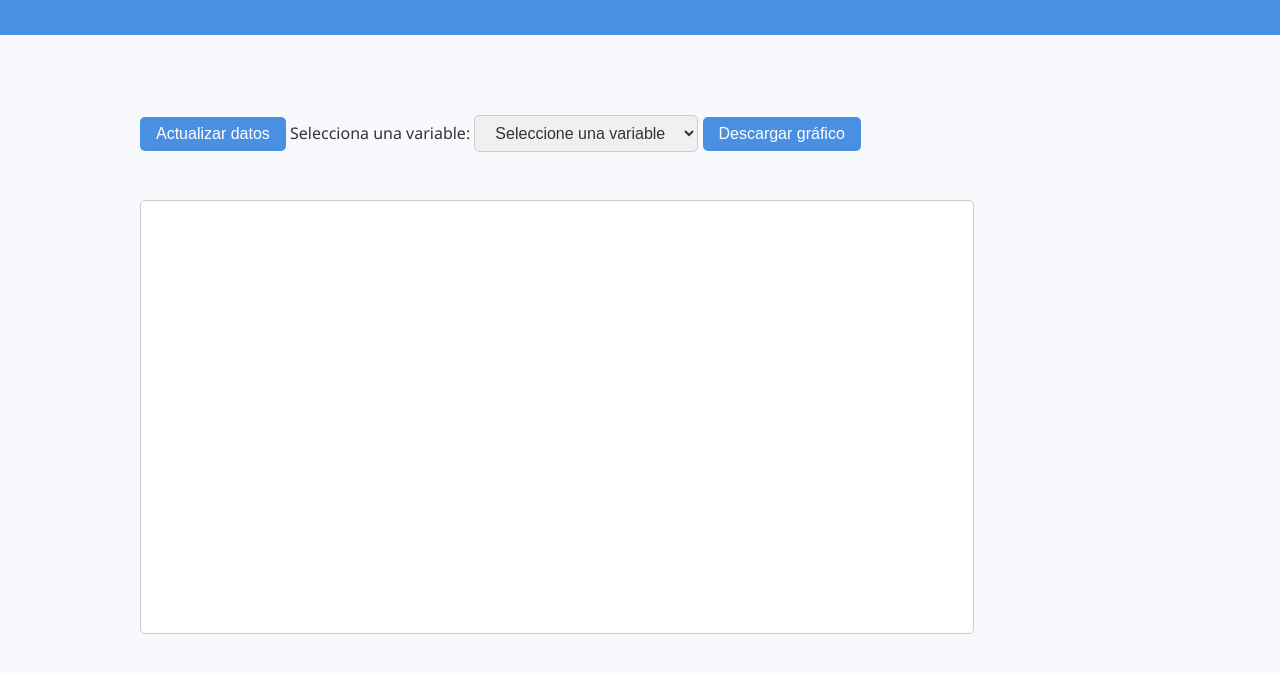
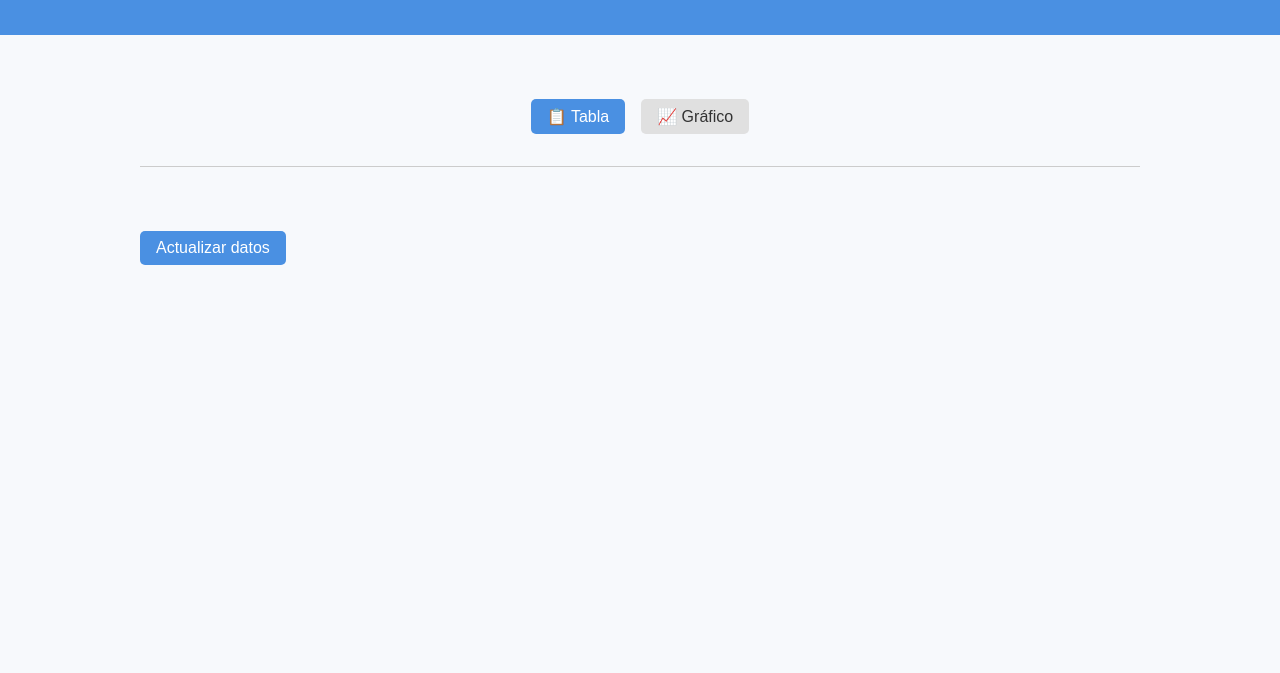
Before and after one commit to danielvillam/mangrove-data, a plain HTML site: page index.html in a window 1280 px wide. Shown: the part 83-756 px from the top of the page. Drawn offline with nearby package versions, Linux system fonts and the light colour scheme; some packages are replaced by stand-ins of ours; no server answers; a script that the page names is missing.

Commit message:
feat: add division between tables and charts

```diff
--- a/index.html
+++ b/index.html
@@ -14,17 +14,20 @@
       background: #f7f9fc;
       color: #333;
     }
+
     header {
       background-color: #4a90e2;
       padding: 1rem;
       text-align: center;
       color: white;
     }
+
     main {
       padding: 2rem;
       max-width: 1000px;
       margin: auto;
     }
+
     button, select {
       border: none;
       padding: 0.5rem 1rem;
@@ -33,33 +36,40 @@
       border-radius: 5px;
       cursor: pointer;
     }
+
     button {
       background-color: #4a90e2;
       color: white;
       transition: transform 0.2s, background-color 0.2s;
     }
+
     button.loading {
       background-color: #357ABD;
       transform: scale(0.95);
     }
+
     select {
       background-color: #f0f0f0;
       color: #333;
       border: 1px solid #ccc;
     }
+
     table {
       width: 100%;
       border-collapse: collapse;
       margin-bottom: 2rem;
     }
+
     th, td {
       border: 1px solid #ccc;
       padding: 0.5rem;
       text-align: left;
     }
+
     th {
       background-color: #e9f1fb;
     }
+
     canvas {
       margin-top: 2rem;
       background-color: white;
@@ -67,21 +77,61 @@
       border-radius: 5px;
       padding: 1rem;
     }
+
+    /* Tabs */
+    #tab-buttons {
+      display: flex;
+      justify-content: center;
+      gap: 1rem;
+      position: sticky;
+      top: 0;
+      background-color: #f7f9fc;
+      padding: 1rem 0;
+      z-index: 10;
+      border-bottom: 1px solid #ccc;
+    }
+
+    #tab-buttons button {
+      background-color: #e0e0e0;
+      color: #333;
+    }
+
+    #tab-buttons .active-tab {
+      background-color: #4a90e2;
+      color: white;
+    }
+
+    .tab-content {
+      margin-top: 1rem;
+    }
   </style>
 </head>
 <body>
   <header>
     <h1>🌱 Monitor Manglar</h1>
   </header>
+
   <main>
+    <!-- Barra de pestañas -->
+    <div id="tab-buttons">
+      <button onclick="showTab('tabla')" id="btn-tabla" class="active-tab">📋 Tabla</button>
+      <button onclick="showTab('grafico')" id="btn-grafico">📈 Gráfico</button>
+    </div>
+
+    <!-- Contenido de pestañas -->
+    <div id="tab-tabla" class="tab-content">
       <table id="dataTable"></table>
       <button id="refreshBtn" onclick="fetchData()">Actualizar datos</button>
+    </div>
+
+    <div id="tab-grafico" class="tab-content" style="display: none;">
       <label for="variableSelect">Selecciona una variable:</label>
       <select id="variableSelect" onchange="updateChart()">
         <option disabled selected>Seleccione una variable</option>
       </select>
       <button onclick="exportChart()">Descargar gráfico</button>
       <canvas id="chart" width="800" height="400"></canvas>
+    </div>
   </main>
 
   <script>
@@ -106,7 +156,9 @@
         alert('Error cargando los datos.');
         console.error(err);
       } finally {
-        setTimeout(() => refreshBtn.classList.remove('loading'), 300);
+        setTimeout(() => {
+          refreshBtn.classList.remove('loading');
+        }, 300);
       }
     }
 
@@ -144,7 +196,9 @@ function populateSelect(headers) {
       const variable = document.getElementById('variableSelect').value;
       if (!variable || rawData.length === 0) return;
 
-      const labels = rawData.map(r => r.Fecha);
+      // Buscar una columna de fecha válida
+      const fechaKey = Object.keys(rawData[0]).find(k => k.toLowerCase().includes('fecha')) || Object.keys(rawData[0])[0];
+      const labels = rawData.map(r => r[fechaKey]);
       const values = rawData.map(r => parseFloat(r[variable]) || 0);
 
       if (chart) chart.destroy();
@@ -196,7 +250,14 @@ function populateSelect(headers) {
       link.click();
     }
 
-    // Cargar datos al inicio
+    function showTab(tab) {
+      document.getElementById('tab-tabla').style.display = tab === 'tabla' ? 'block' : 'none';
+      document.getElementById('tab-grafico').style.display = tab === 'grafico' ? 'block' : 'none';
+
+      document.getElementById('btn-tabla').classList.toggle('active-tab', tab === 'tabla');
+      document.getElementById('btn-grafico').classList.toggle('active-tab', tab === 'grafico');
+    }
+
     fetchData();
   </script>
 </body>
```
Lines whose indentation alone changed are shown as unchanged.
